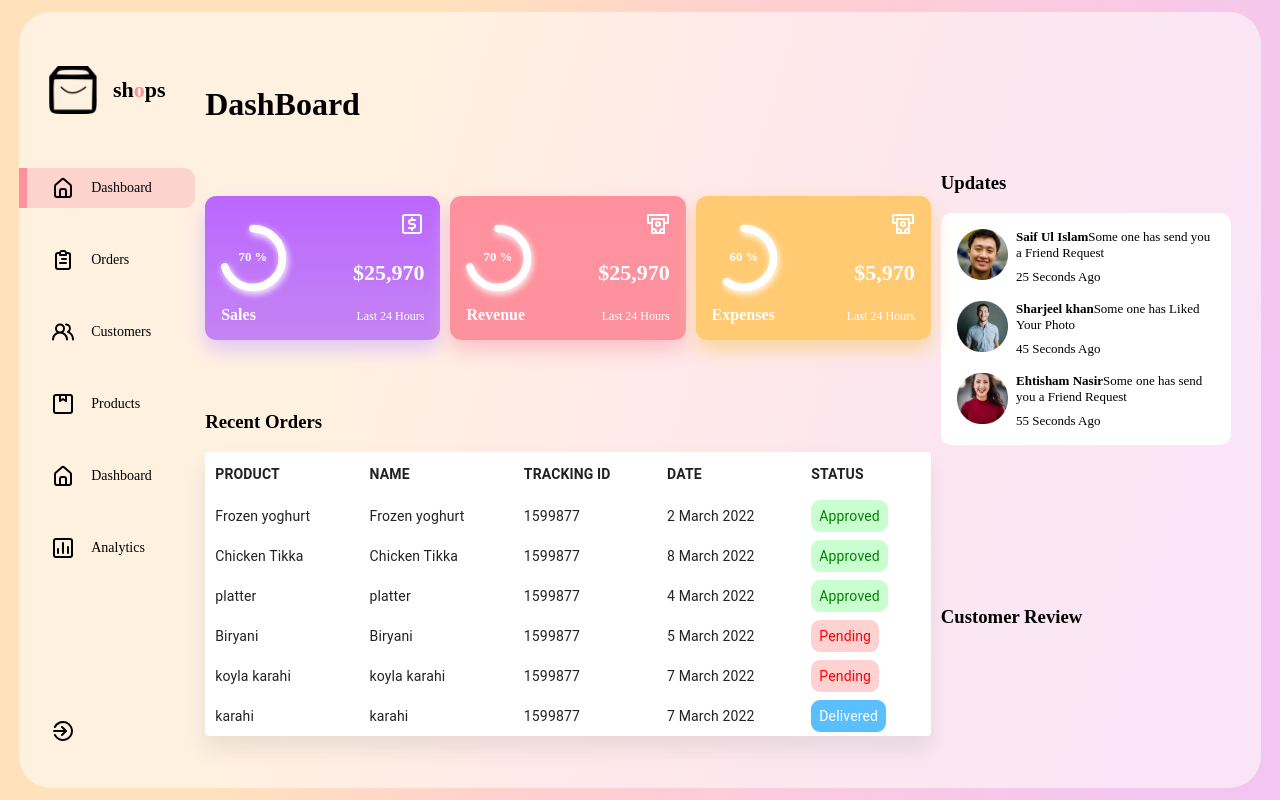
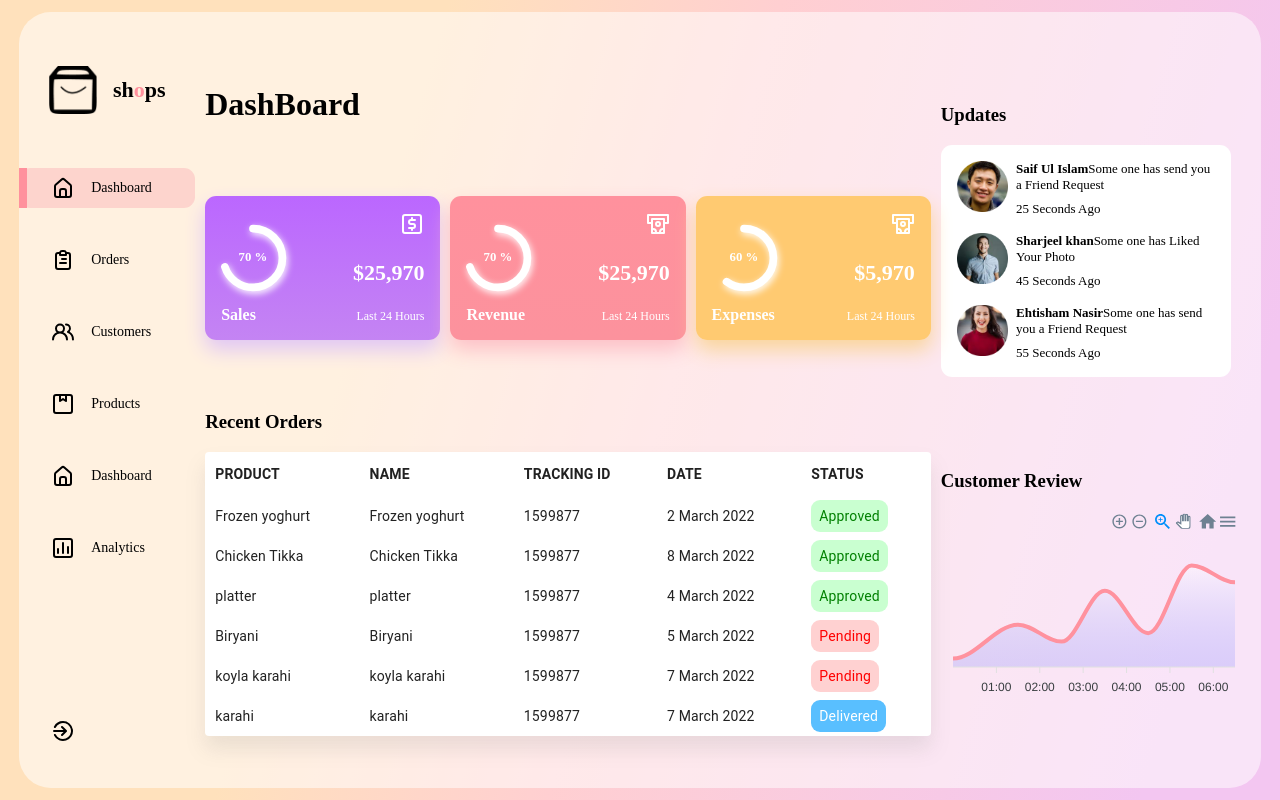
Before and after one commit to syousafzai861/Dashboard-Using-React-JS, a React (Create React App) app: page / in a window 1280 px wide. Built offline with nearby package versions, Linux system fonts and the light colour scheme.

Commit message:
Dashboard Completed
now dashboard has been completed now making it responsive for the other screens as well

```diff
--- /dev/null
+++ b/src/components/CustomerReiview/CutomerReview.jsx
@@ -0,0 +1,64 @@
+import React from 'react'
+import "./CustomerReview.css";
+import Chart from "react-apexcharts";
+const CutomerReview = () => {
+    const data = {
+        series: [
+          {
+            name: "Review",
+            data: [10, 50, 30, 90, 40, 120, 100],
+          },
+        ],
+        options: {
+          chart: {
+            type: "area",
+            height: "auto",
+          },
+
+          fill: {
+            colors: ["#fff"],
+            type: "gradient",
+          },
+          dataLabels: {
+            enabled: false,
+          },
+          stroke: {
+            curve: "smooth",
+            colors: ["#ff929f"],
+          },
+          tooltip: {
+            x: {
+              format: "dd/MM/yy HH:mm",
+            },
+          },
+          grid: {
+            show: false,
+          },
+          xaxis: {
+            type: "datetime",
+            categories: [
+              "2018-09-19T00:00:00.000Z",
+              "2018-09-19T01:30:00.000Z",
+              "2018-09-19T02:30:00.000Z",
+              "2018-09-19T03:30:00.000Z",
+              "2018-09-19T04:30:00.000Z",
+              "2018-09-19T05:30:00.000Z",
+              "2018-09-19T06:30:00.000Z",
+            ],
+          },
+          yaxis: {
+            show: false
+          },
+          toolbar:{
+            show: false
+          }
+        },
+      };
+  return (
+    <div>
+      <Chart options={data.options} series={data.series} type="area"/>
+    </div>
+  )
+}
+
+export default CutomerReview
--- a/src/components/RightSide/RightSide.jsx
+++ b/src/components/RightSide/RightSide.jsx
@@ -1,5 +1,7 @@
 import React from 'react'
+import CutomerReview from '../CustomerReiview/CutomerReview'
 import Updates from '../Updates/Updates'
+// import CutomerReview from "../CustomerReiview/CutomerReview";
 import "./RightSide.css"
 const RightSide = () => {
   return (
@@ -10,6 +12,7 @@
         </div>
         <div>
             <h3>Customer Review</h3>
+            <CutomerReview/>
         </div>
 
     </div>
```
Also changed, not shown: src/components/CustomerReiview/CustomerReview.css (added).
